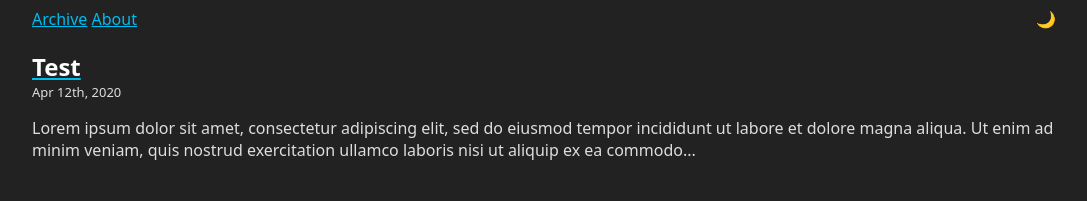
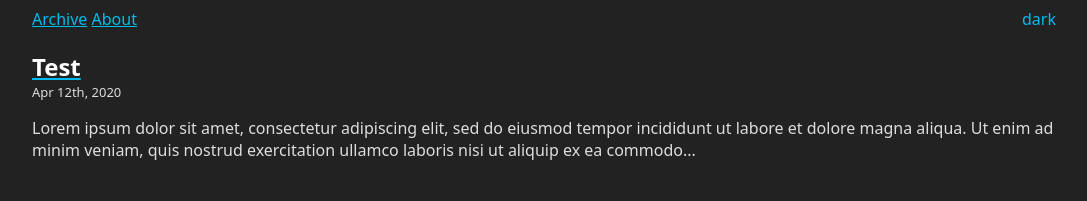
Before and after one commit to fedebuonco/fedebuonco.github.io, a Jekyll site: the page built from index.html, in a window 1280 px wide. Shown: the top 201 px of the page, without its empty margins (96-1183 px from the left). Built offline with Jekyll 4.4.1, drawn with Linux system fonts in a browser that asks for light colours.

Commit message:
removed emoji

```diff
--- a/_includes/nav.html
+++ b/_includes/nav.html
@@ -2,19 +2,19 @@
   <p class="nav">
     <a href="/">Archive</a>
     <a href="/about">About</a>
-    <a id="theme-toggle">🌙</a>
+    <a id="theme-toggle">dark</a>
   </p>
 </header>
 <script>
   function dark() {
     document.documentElement.setAttribute('theme', 'dark');
-    document.getElementById("theme-toggle").textContent = "🌙"
+    document.getElementById("theme-toggle").textContent = "dark"
     window.localStorage.setItem('theme', 'dark')
   }
 
   function light() {
     document.documentElement.setAttribute('theme', 'light');
-    document.getElementById("theme-toggle").textContent = "🌟"
+    document.getElementById("theme-toggle").textContent = "light"
     window.localStorage.setItem('theme', 'light')
   }
 
```
Also changed, not shown: README.md.
